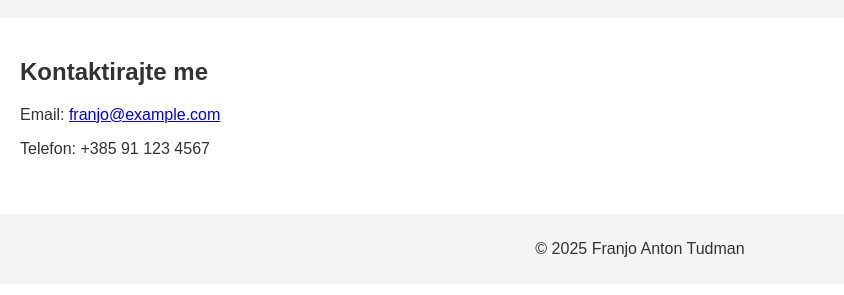
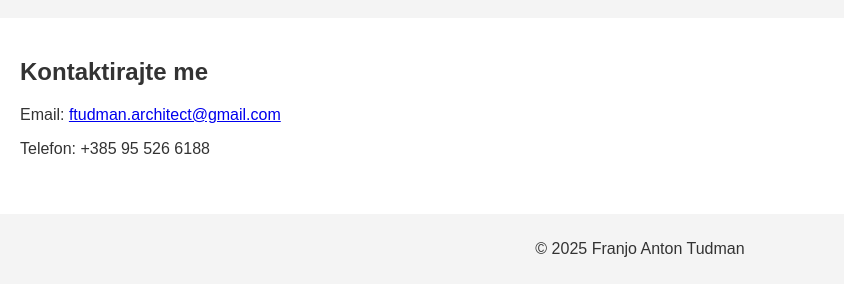
Before and after one commit to 2DMANARCH/2DMAN, a plain HTML site: page contact.html in a window 1280 px wide. Shown: the part 77-372 px from the top of the page, without its empty margins (0-844 px from the left). Drawn offline with Linux system fonts and the light colour scheme.

Commit message:
Update contact.html

```diff
--- a/contact.html
+++ b/contact.html
@@ -23,8 +23,8 @@
   <main>
     <section>
       <h2>Kontaktirajte me</h2>
-      <p>Email: <a href="mailto:ftudman.architect@gmail.com">franjo@example.com</a></p>
-      <p>Telefon: +385 91 123 4567</p>
+      <p>Email: <a href="mailto:ftudman.architect@gmail.com">ftudman.architect@gmail.com</a></p>
+      <p>Telefon: +385 95 526 6188</p>
     </section>
   </main>
 
```
